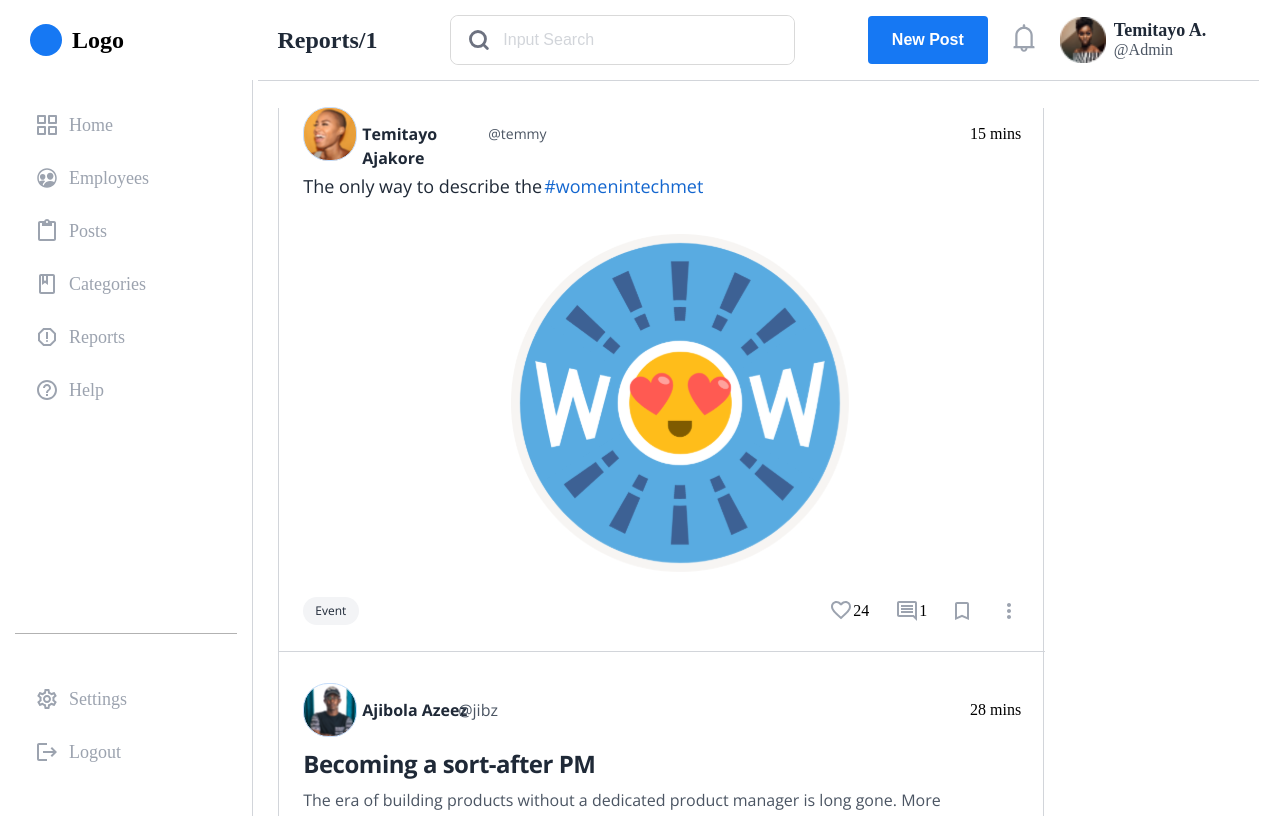
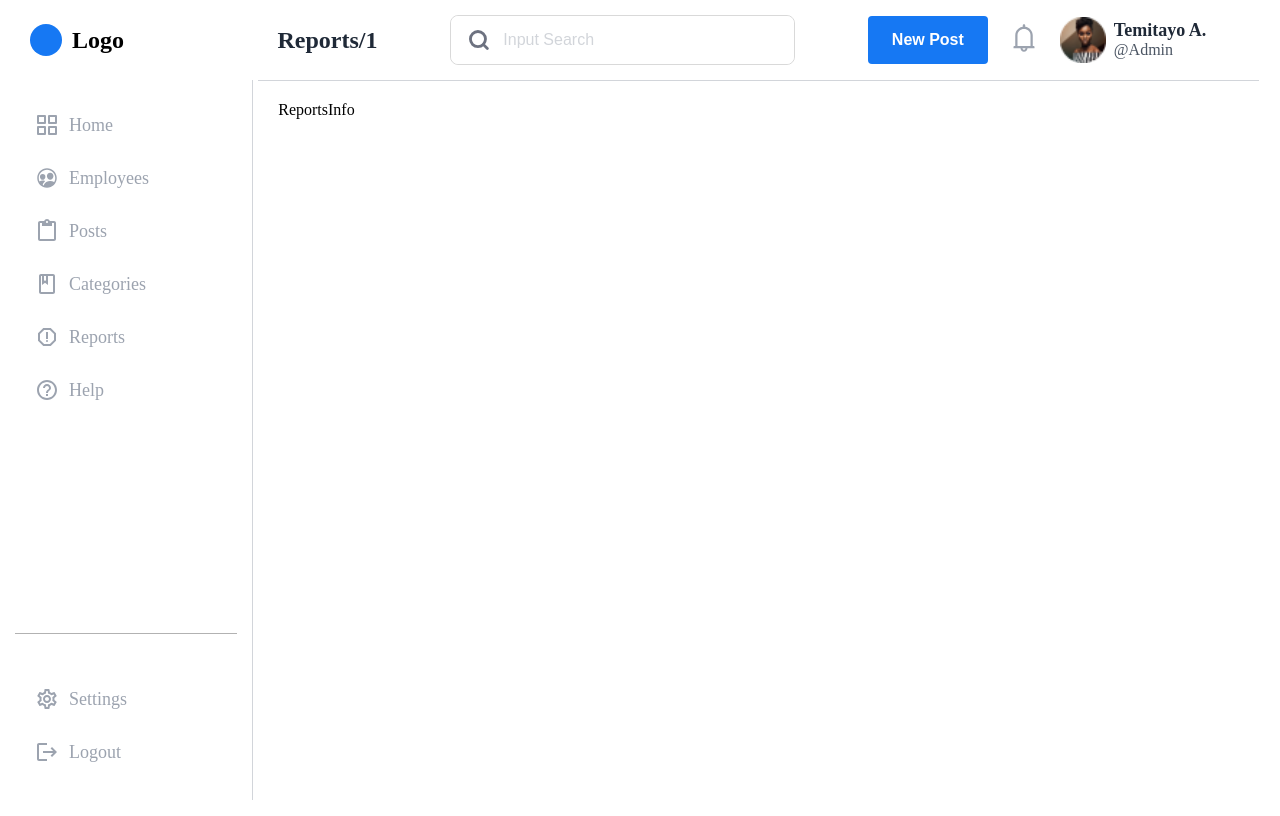
Before and after one commit to tbf-challenge/teamwork-fe, a React (Create React App) app: page /reports/1 in a window 1280 px wide. Built offline with nearby package versions, Linux system fonts and the light colour scheme.

Commit message:
reports info page

```diff
--- a/src/App.jsx
+++ b/src/App.jsx
@@ -9,6 +9,7 @@ import Home from "./pages/home/Home";
 import Posts from "./pages/posts/Posts";
 import Help from "./pages/help/Help";
 import Reports from "./pages/reports/Reports";
+import ReportsInfo from "./pages/reports/ReportsInfo/ReportsInfo";
 import Register from "./auth/register/Register";
 import GlobalStyles from "./globalStyles";
 import AllEmployees from "./pages/employees/AllEmployees";
@@ -36,7 +37,10 @@ const App = () => {
         <Route path="/" element={<PagesIndex />}>
           <Route index element={<Home />} />
           <Route path="settings" element={<Settings />} />
-          <Route path="reports" element={<Reports />} />
+          <Route path="reports">
+            <Route index element={<Reports />} />
+            <Route path=":id" element={<ReportsInfo />} />
+          </Route>
           <Route path="employees">
             <Route index element={<AllEmployees />} />
             <Route path="create" element={<Employees />} />
--- /dev/null
+++ b/src/pages/reports/ReportsInfo/ReportsInfo.jsx
@@ -0,0 +1,7 @@
+const ReportsInfo = () => {
+  return (
+    <div>ReportsInfo</div>
+  );
+};
+
+export default ReportsInfo;
```
